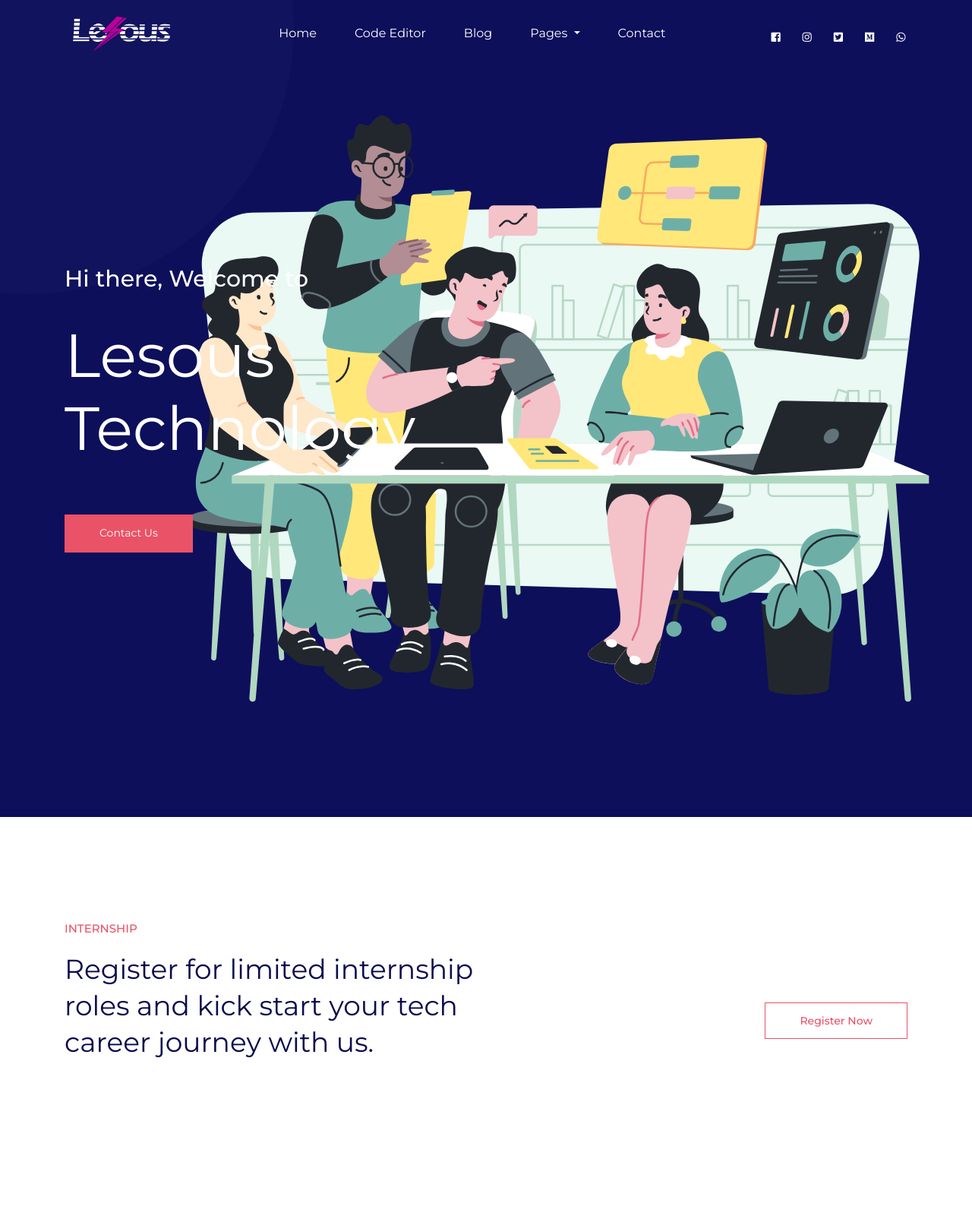
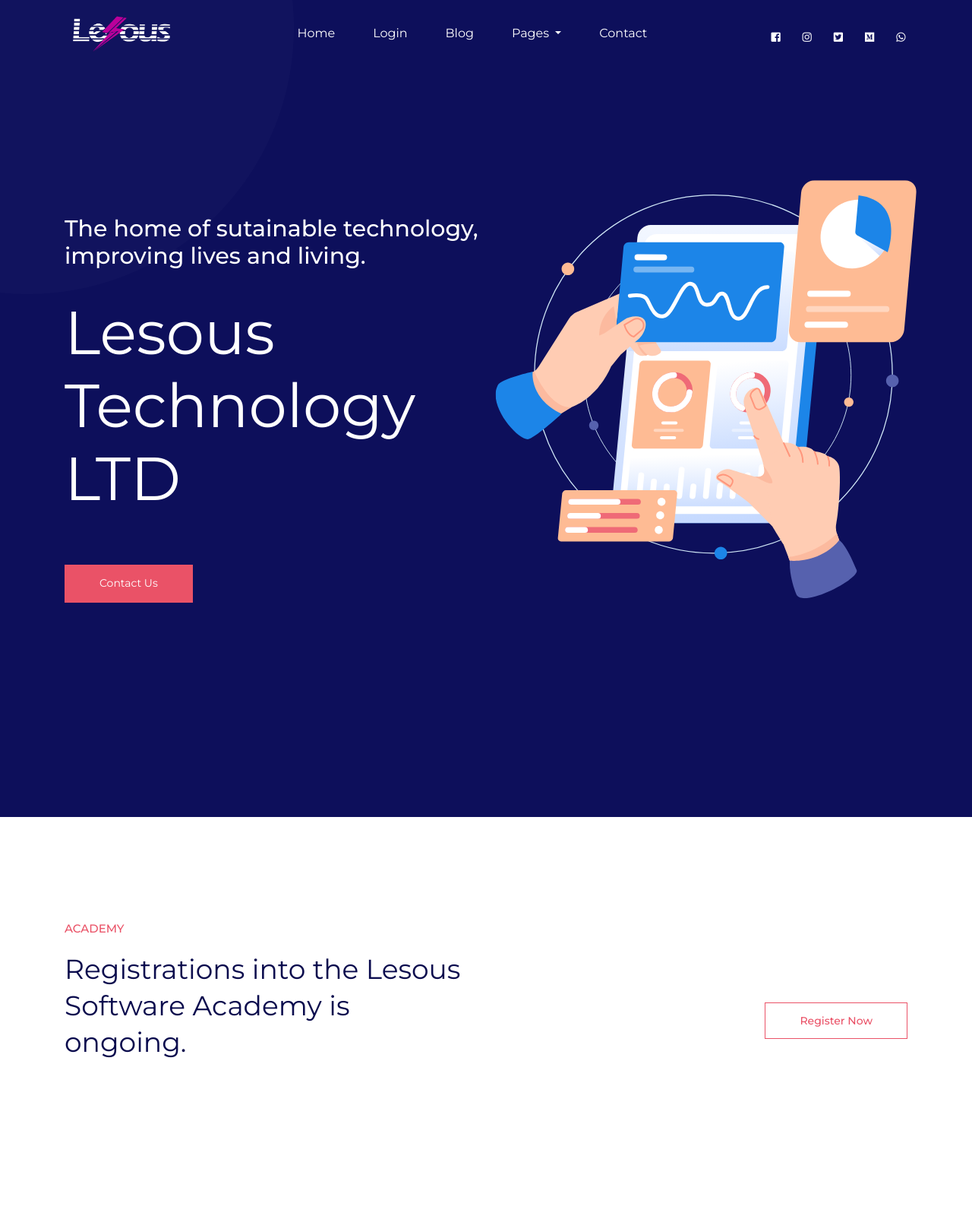
Before and after one commit to Jaytru1997/lesous, a plain HTML site: page index.html in a window 1280 px wide. Shown: the top 1600 px of the page at 76% size. Drawn offline with Linux system fonts and the light colour scheme.

Commit message:
estructure home page

```diff
--- a/index.html
+++ b/index.html
@@ -9,7 +9,7 @@
   <!-- SEO SETTINGS FOR GOOGLE-->
   <meta name="author" content="Lesous Technology LTD" />
   <meta name="description"
-    content="Lesous Technology LTD is a software developmment company registered in Nigeria. We develop Blockchain applications, SaaS, websites, web applications and custom orders from clients across the globe. Our Lab is focused on providing blockchain csolutions for businesses and individuals." />
+    content="Lesous Technology LTD is a software developmment company registered in Nigeria. We develop Blockchain applications, SaaS, websites, web applications and bespoke solutions for clients across the globe. The Lesous Lab is focused on developing revolutiionary blockchain solutions that will quadruple productivity across industries and businesses." />
 
   <!-- SEO SETTINGS FOR WHEN WEBSITE URL IS SHARED -->
   <meta name="og:title" property="og:title" content="Lesous Technology LTD" />
@@ -60,7 +60,7 @@
                   <a class="nav-link" href="index.html">Home</a>
                 </li>
                 <li class="nav-item">
-                  <a class="nav-link" href="sandbox.html">Code Editor</a>
+                  <a class="nav-link" href="https://crm.lesoustechnology.com/public/login">Login</a>
                 </li>
                 <li class="nav-item">
                   <a class="nav-link" href="blog.html">Blog</a>
@@ -105,35 +105,18 @@
         <div class="col-lg-7">
           <div class="banner_text">
             <div class="banner_text_iner">
-              <h5>Hi there, Welcome to</h5>
-              <h1>Lesous Technology</h1>
+              <h5>The home of sutainable technology, improving lives and living.</h5>
+              <h1>Lesous Technology LTD</h1>
               <div class="banner_btn">
                 <a href="tel://+2349069779934" class="btn_1">Contact us</a>
               </div>
-              <img src="./img/illustration/team.svg" alt="team svg" class="banner_hero_img" />
+              <!-- <img src="./img/llogo_w.png" alt="team svg" class="banner_hero_img" /> -->
             </div>
           </div>
         </div>
       </div>
     </div>
   </section>
-  <!-- <section class="banner_part">
-    <div class="container">
-      <div class="row align-items-center">
-        <div class="banner_text text-center">
-          <div class="banner_text_iner">
-            <h5>Hi there, Welcome to</h5>
-            <h1>Lesous Technology LTD</h1>
-            <div class="banner_btn">
-              <a href="tel://+2349069779934" class="btn_1">Contact us</a>
-            </div>
-            <img src="./img/illustration/team.svg" alt="team svg" width="60%" />
-          </div>
-        </div>
-      </div>
-    </div>
-  </section> -->
-  <!-- banner part start-->
 
   <!-- portfolio part css start -->
   <section class="portfolio_part section_padding" id="devbootcamp">
@@ -141,8 +124,8 @@
       <div class="row align-items-center">
         <div class="col-lg-6">
           <div class="section_tittle">
-            <p>Internship</p>
-            <h2>Register for limited internship roles and kick start your tech career journey with us.</h2>
+            <p>Academy</p>
+            <h2>Registrations into the Lesous Software Academy is ongoing.</h2>
           </div>
         </div>
         <div class="col-lg-6">
```
Also changed, not shown: css/style.css, img/illustration/Scenes05.svg (added), img/logo.png (deleted), 1 other file.
